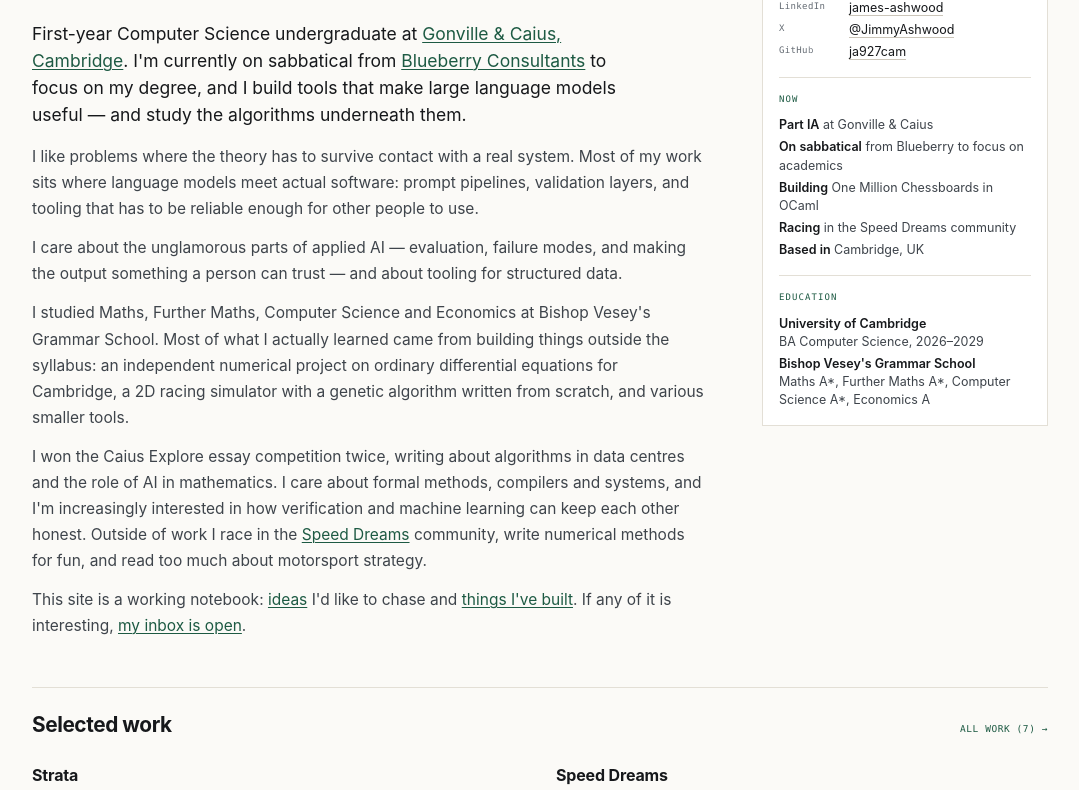
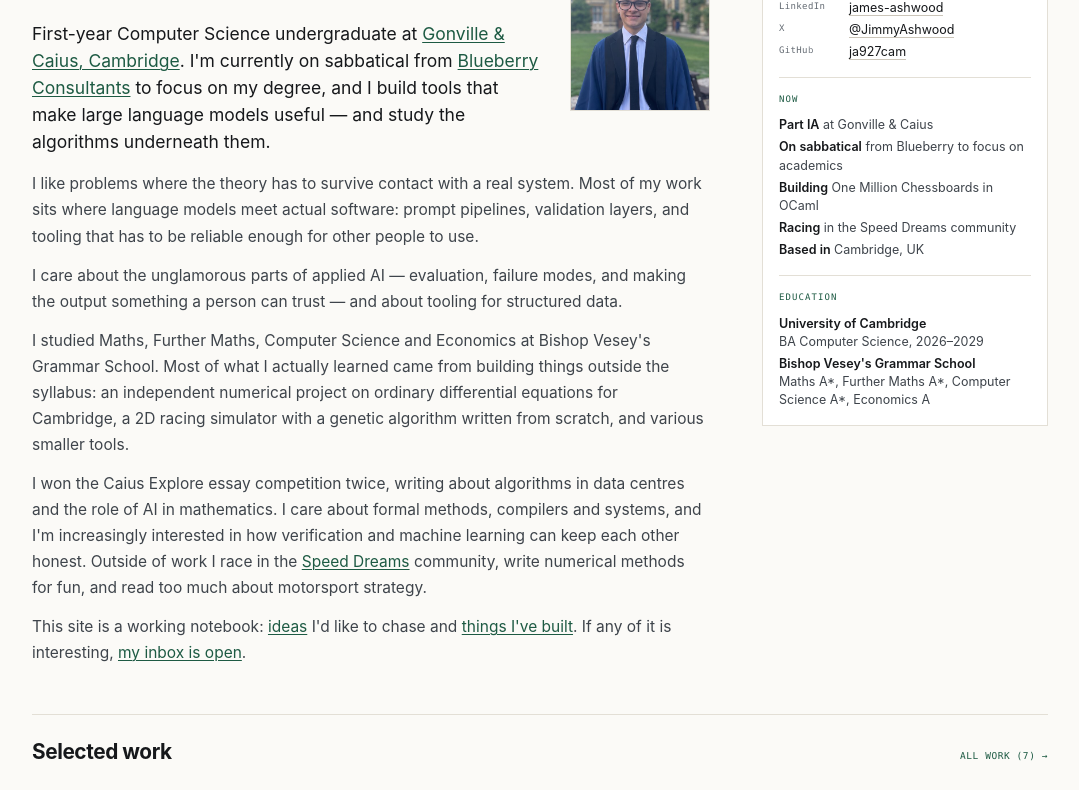
Before and after one commit to ja927cam/jamesashwood.com, a plain HTML site: page index.html in a window 1280 px wide. Shown: the part 159-949 px from the top of the page, without its empty margins (100-1179 px from the left). Drawn offline with Linux system fonts and the light colour scheme.

Commit message:
Add portrait to the homepage

```diff
--- a/assets/styles.css
+++ b/assets/styles.css
@@ -1302,3 +1302,37 @@ html[data-theme="light"] .icon-moon { display: none; }
   line-height: 1.6;
   color: var(--muted);
 }
+
+/* Portrait -------------------------------------------------------------- */
+
+.intro-head {
+  display: flex;
+  align-items: flex-start;
+  justify-content: space-between;
+  gap: 24px;
+}
+
+.intro-title { min-width: 0; }
+
+.portrait {
+  flex: none;
+  width: 140px;
+  margin: 0;
+}
+
+.portrait img {
+  display: block;
+  width: 100%;
+  height: auto;
+  border: 1px solid var(--rule);
+  background: var(--surface-2);
+}
+
+@media (max-width: 600px) {
+  .intro-head {
+    flex-direction: column-reverse;
+    align-items: flex-start;
+    gap: 14px;
+  }
+  .portrait { width: 96px; }
+}
--- a/index.html
+++ b/index.html
@@ -23,10 +23,11 @@
 <meta name="twitter:description" content="Software engineer and Computer Science undergraduate at Gonville &amp; Caius, Cambridge.">
 <meta name="twitter:image" content="https://www.jamesashwood.com/assets/og.png">
 
-<link rel="icon" href="/assets/favicon.svg?v=7" type="image/svg+xml">
-<link rel="apple-touch-icon" href="/assets/favicon.svg?v=7">
+<link rel="icon" href="/assets/favicon.svg?v=8" type="image/svg+xml">
+<link rel="apple-touch-icon" href="/assets/favicon.svg?v=8">
 <link rel="preload" href="/assets/fonts/newsreader-latin.woff2" as="font" type="font/woff2" crossorigin>
-<link rel="stylesheet" href="/assets/styles.css?v=7">
+<link rel="preload" href="/assets/portrait.jpg?v=8" as="image" type="image/jpeg">
+<link rel="stylesheet" href="/assets/styles.css?v=8">
 <script>
   (function () {
     try {
@@ -93,6 +94,8 @@
 
   <section class="intro" id="about">
     <div class="intro-main">
+      <div class="intro-head">
+        <div class="intro-title">
           <h1>James Ashwood</h1>
           <p class="role">Software &amp; AI engineer · Cambridge</p>
           <p class="lede">
@@ -100,6 +103,11 @@
             I'm currently on sabbatical from <a class="inline" href="https://www.blueberryconsultants.co.uk" target="_blank" rel="noopener">Blueberry Consultants</a>
             to focus on my degree, and I build tools that make large language models useful — and study the algorithms underneath them.
           </p>
+        </div>
+        <figure class="portrait">
+          <img src="/assets/portrait.jpg?v=8" alt="James Ashwood in the Gonville &amp; Caius courtyard" width="480" height="600">
+        </figure>
+      </div>
 
       <div class="prose">
         <p>
@@ -312,6 +320,6 @@
   <a href="#top" class="to-top">Top <span aria-hidden="true">↑</span></a>
 </footer>
 
-<script src="/assets/main.js?v=7" defer></script>
+<script src="/assets/main.js?v=8" defer></script>
 </body>
 </html>
```
Also changed, not shown: 404.html (+3 -3 lines), cv/index.html (+3 -3 lines), ideas/index.html (+3 -3 lines), notes/index.html (+3 -3 lines), notes/offline-maps.html (+3 -3 lines), notes/one-million-chessboards.html (+3 -3 lines), notes/small-models.html (+3 -3 lines), work/index.html (+3 -3 lines), assets/portrait.jpg (added), 1 other file. Lines whose indentation alone changed are shown as unchanged.
